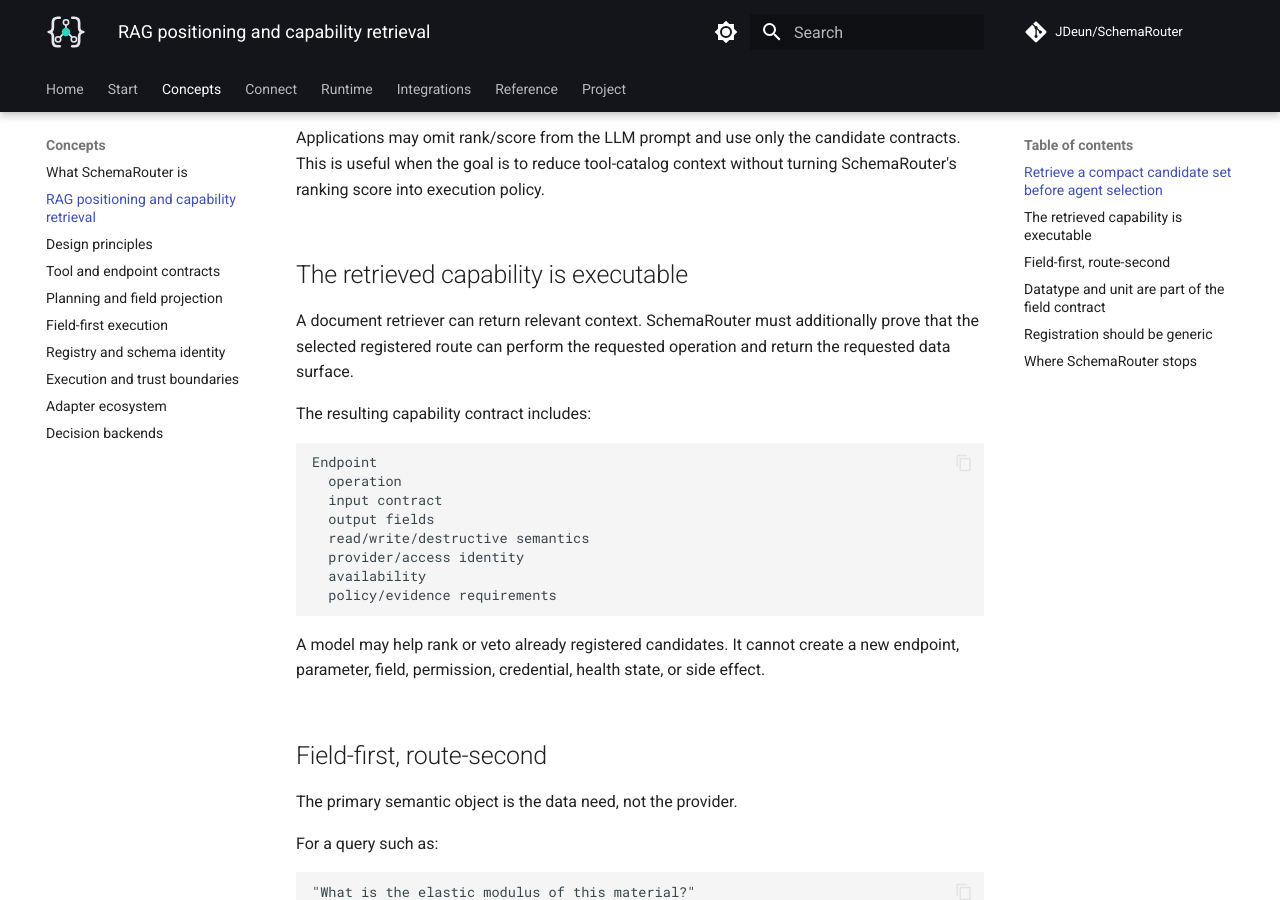
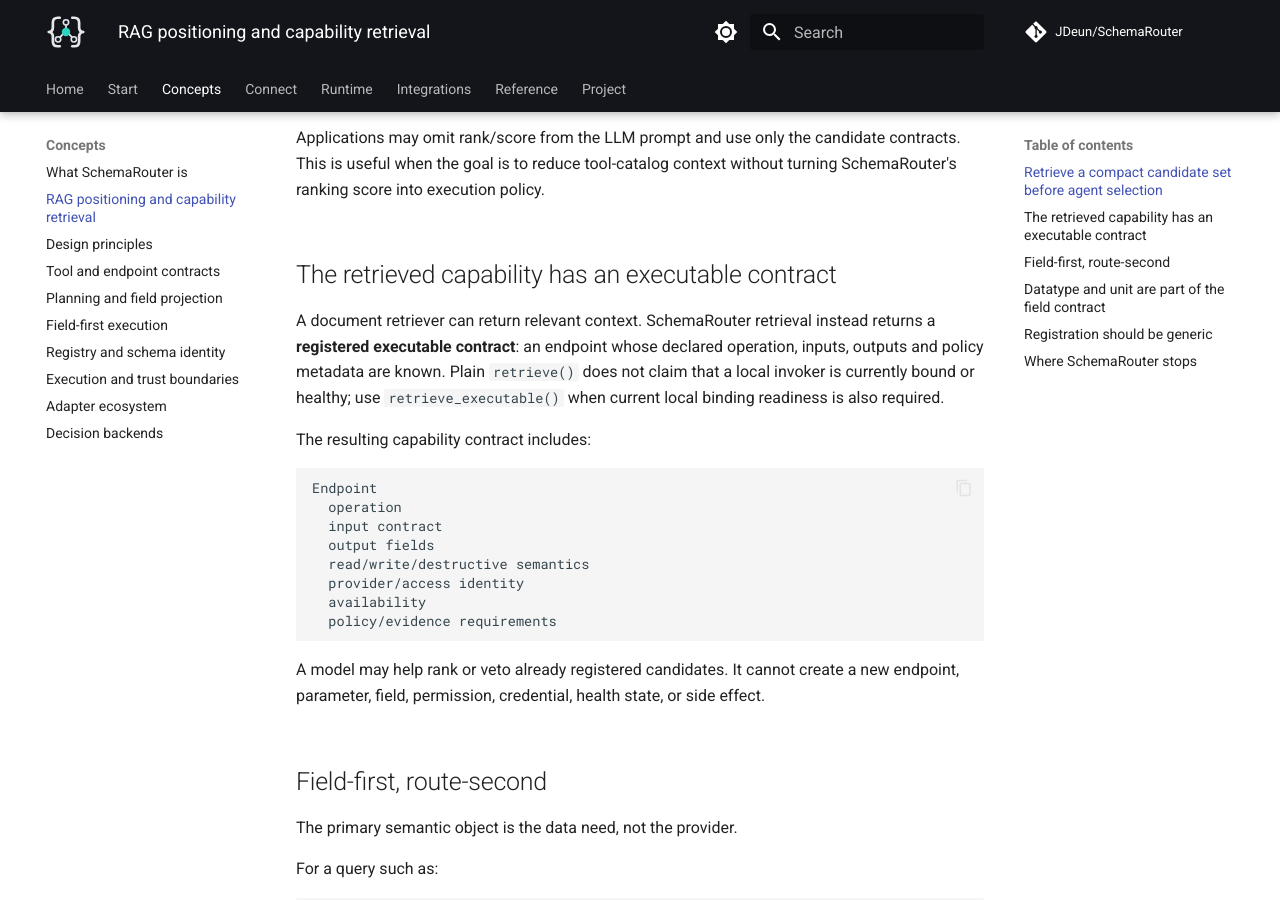
Before and after one commit to JDeun/SchemaRouter, an MkDocs documentation site: the page built from docs/concepts/capability-catalog.md, in a window 1280 px wide and 900 px high, scrolled down 1718 px. Built offline with MkDocs 1.6.1 and Material for MkDocs 9.7.7, drawn with Linux system fonts in a browser that asks for light colours; comment, search, counter and statistics services are not loaded.

Commit message:
docs: distinguish capability contract from local readiness

```diff
--- a/docs/concepts/capability-catalog.md
+++ b/docs/concepts/capability-catalog.md
@@ -80,10 +80,12 @@
 useful when the goal is to reduce tool-catalog context without turning SchemaRouter's ranking score
 into execution policy.
 
-## The retrieved capability is executable
+## The retrieved capability has an executable contract
 
-A document retriever can return relevant context. SchemaRouter must additionally prove that the
-selected registered route can perform the requested operation and return the requested data surface.
+A document retriever can return relevant context. SchemaRouter retrieval instead returns a
+**registered executable contract**: an endpoint whose declared operation, inputs, outputs and policy
+metadata are known. Plain `retrieve()` does not claim that a local invoker is currently bound or
+healthy; use `retrieve_executable()` when current local binding readiness is also required.
 
 The resulting capability contract includes:
 
```
